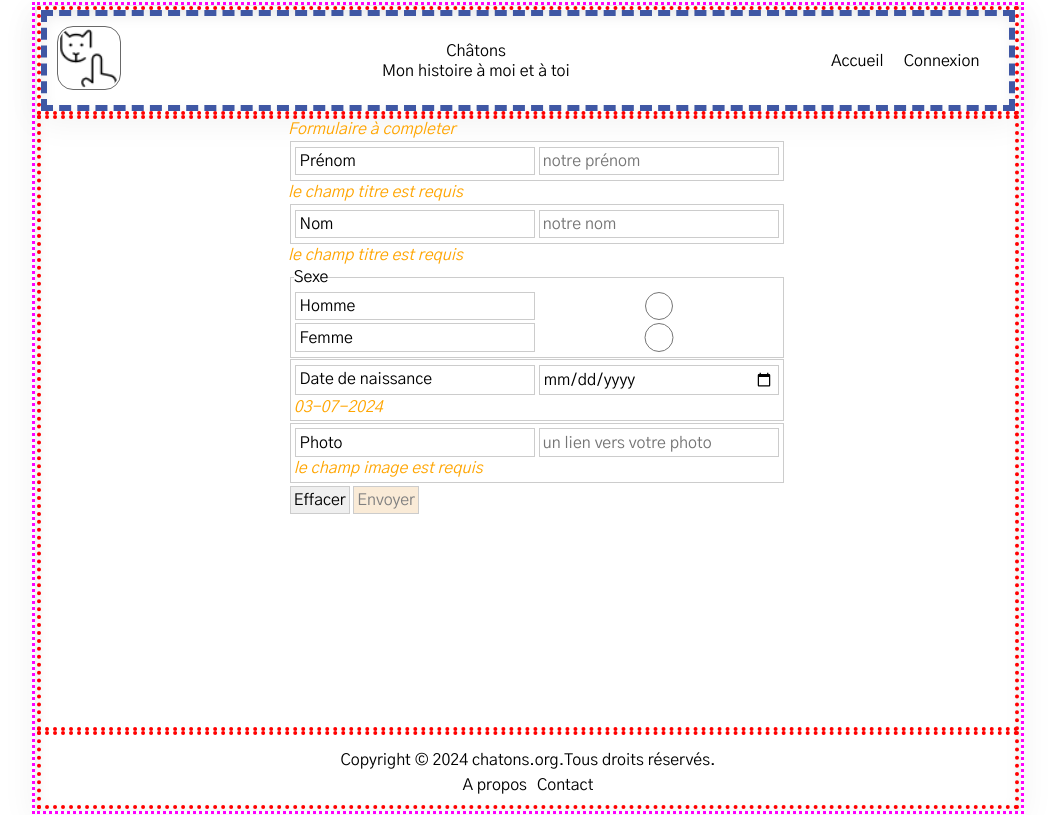
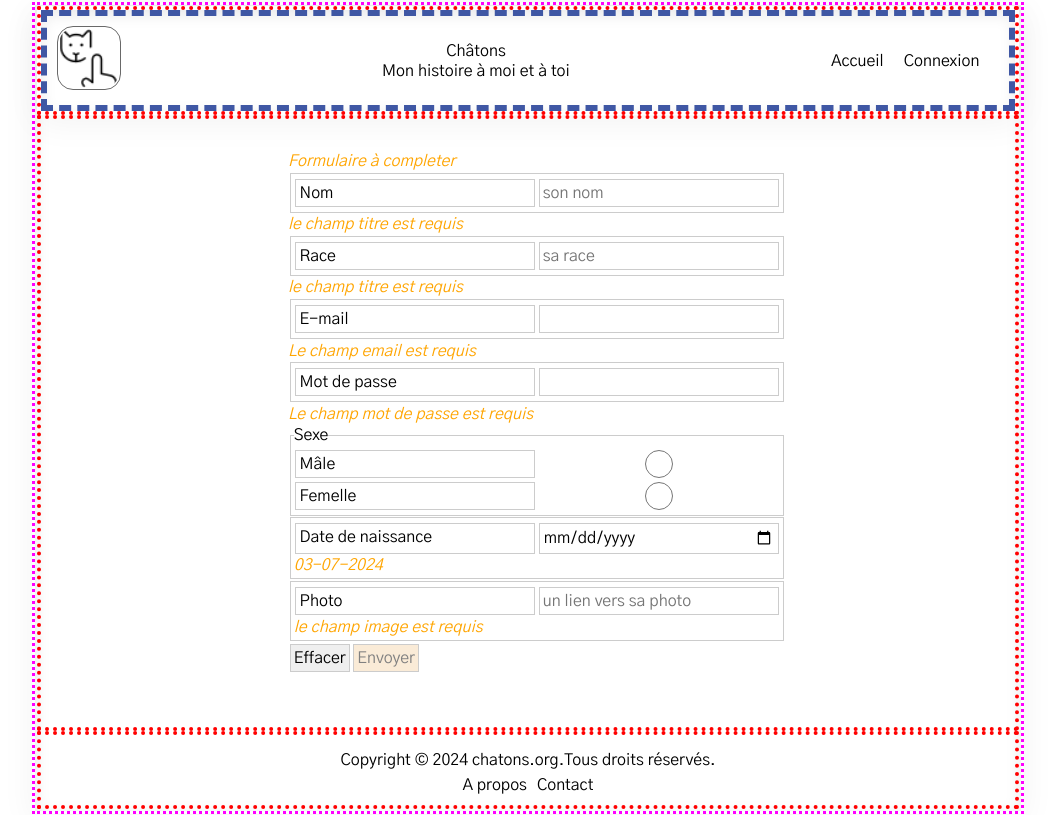
Before and after one commit to carlsavila/library-management, an Angular app: page /connexion in a window 1280 px wide. Shown: the whole page, without its empty margins (112-1167 px from the left). Built offline with nearby package versions, Linux system fonts and the light colour scheme.

Commit message:
Commit form implementation - update signinup, form

```diff
--- a/src/app/components/form/form/form.component.html
+++ b/src/app/components/form/form/form.component.html
@@ -38,6 +38,36 @@
             20</em>
     </div>
 
+    <!-- login/mot de passe-->
+    <!-- Champ email -->
+    <fieldset>
+        <label for="uemail">E-mail </label>
+        <input id="uemail" name="uemail" type="email" [(ngModel)]="e_usrEmail" #email="ngModel" required email>
+    </fieldset>
+    <!-- Vérification et message d'erreur, alerte couleur -->
+    <div *ngIf="email.errors">
+        <span *ngIf="email.errors?.['required']" class="msgColorAlert">Le champ email est requis</span>
+        <span *ngIf="email.errors?.['email']" class="msgColorAlert">L'adresse email doit être valide</span>
+    </div>
+
+
+    <!-- Champ Mot de passe -->
+    <fieldset>
+        <label for="upwd">Mot de passe </label>
+        <input id="upwd" name="upwd" type="password" [(ngModel)]="e_usrPassword" #password="ngModel" required
+            minlength="8">
+    </fieldset>
+
+    <!-- Vérification et message d'erreur, alerte couleur -->
+    <div *ngIf="password.errors">
+        <span *ngIf="password.errors?.['required']" class="msgColorAlert">Le champ mot de passe est requis</span>
+        <span *ngIf="password.errors?.['password']" class="msgColorAlert">Le mot de passe doit être valide</span>
+        <span *ngIf="password.errors?.['minlength']" class="msgColorAlert">La longueur minimale doit être supérieure
+            à
+            8</span>
+    </div>
+    <!-- fin login/mot de passe-->
+
     <!-- sex -->
     <fieldset>
         <legend>Sexe </legend>
--- a/src/app/components/form/form/form.component.ts
+++ b/src/app/components/form/form/form.component.ts
@@ -34,10 +34,11 @@ export class FormComponent {
   @Output()
   newKittenDataToEmit: EventEmitter<Animal> = new EventEmitter();
 
+  @Input()
+  isUser!:boolean;
+
   // On submit, button color changes
   btnStyle!: string;
-  @Input()
-  isUser:boolean=true;
 
   // form labels
   l_usrFName_aName: string = (this.isUser ? "Prénom " : "Nom");
@@ -46,18 +47,18 @@ export class FormComponent {
   l_usr_aFSex: string = (this.isUser ? "Femme " : "Femelle");
 
   // form placeholder
-  p_usrFName_aName: string = (this.isUser ? "notre prénom " : "son nom");
-  p_usrLName_aRace: string = (this.isUser ? "notre nom " : "sa race");
+  p_usrFName_aName: string = (this.isUser ? "votre prénom " : "son nom");
+  p_usrLName_aRace: string = (this.isUser ? "votre nom " : "sa race");
   p_usr_aPicture: string = "un lien vers" + (this.isUser ? " votre photo " : " sa photo");
 
-  p_usrEmail: string = "notre email";
-  p_usrPassword: string = "notre mot de passe";
-  p_usrMobilNumber: string = "notre numéro de téléphone";
+  p_usrEmail: string = "votre email";
+  p_usrPassword: string = "votre mot de passe";
+  p_usrMobilNumber: string = "votre numéro de téléphone";
 
 
   // Submit
   onSubmit(myForm: NgForm): void {
-
+    console.log("Boléan utilisateur ou non ", this.isUser);
     console.log("DEBUG - Submit du formulaire ajoute de élément à la collection")
     console.log("DEBUG - Le bouton du formulaire change de couleur pour montrer que le formulaire est valide");
 
--- a/src/app/components/signinup/signinup.component.scss
+++ b/src/app/components/signinup/signinup.component.scss
@@ -7,7 +7,7 @@ section {
     align-items: center;
     max-width: inherit;
     height: inherit;
-    margin: 0 auto;
+    margin: 2rem auto;
 }
 
 h1,
--- a/src/app/components/signinup/signinup.component.ts
+++ b/src/app/components/signinup/signinup.component.ts
@@ -10,7 +10,6 @@ import { FormComponent } from '../form/form/form.component';
 })
 export class SigninupComponent {
 
-
 isPerson: boolean = true;
 
 }
```
